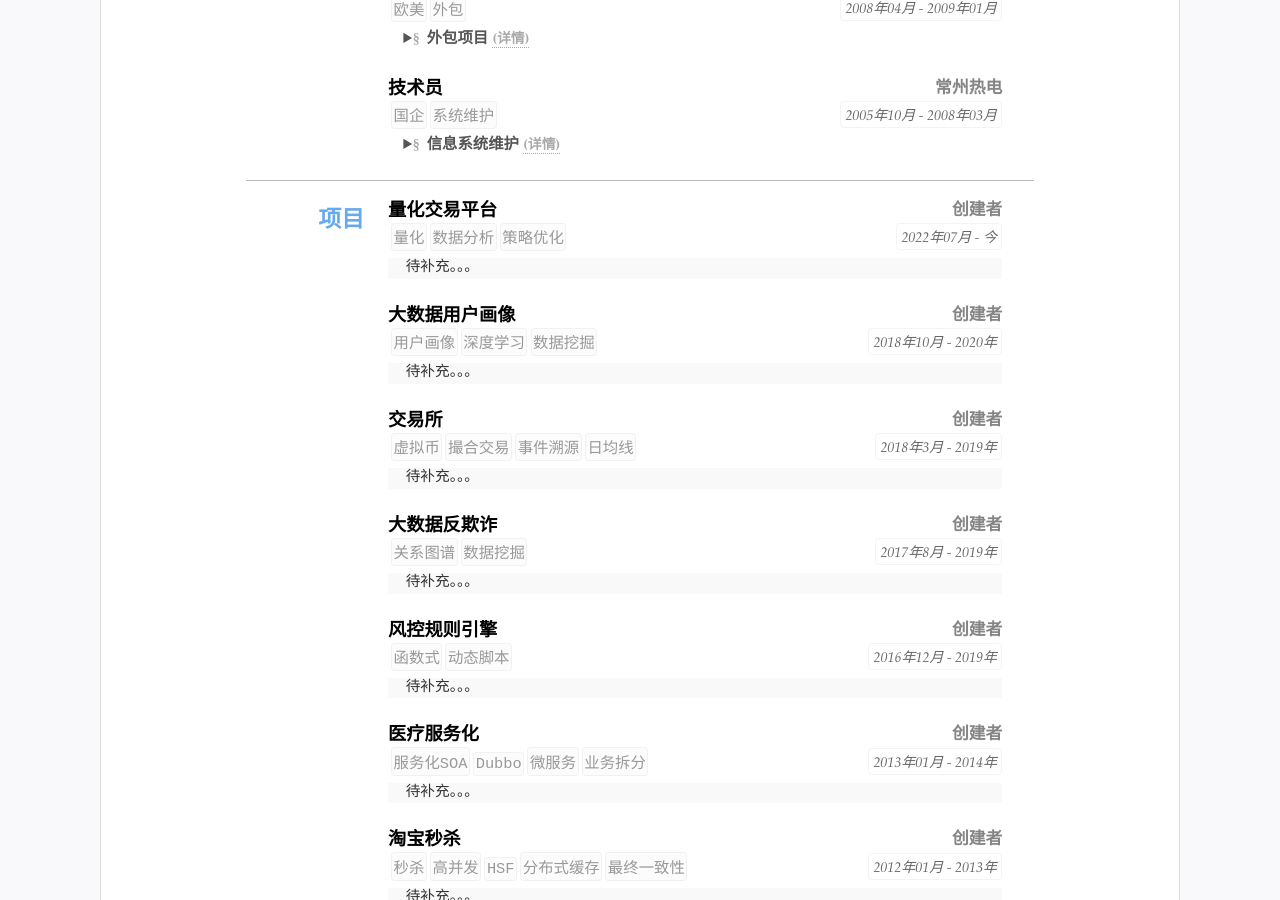
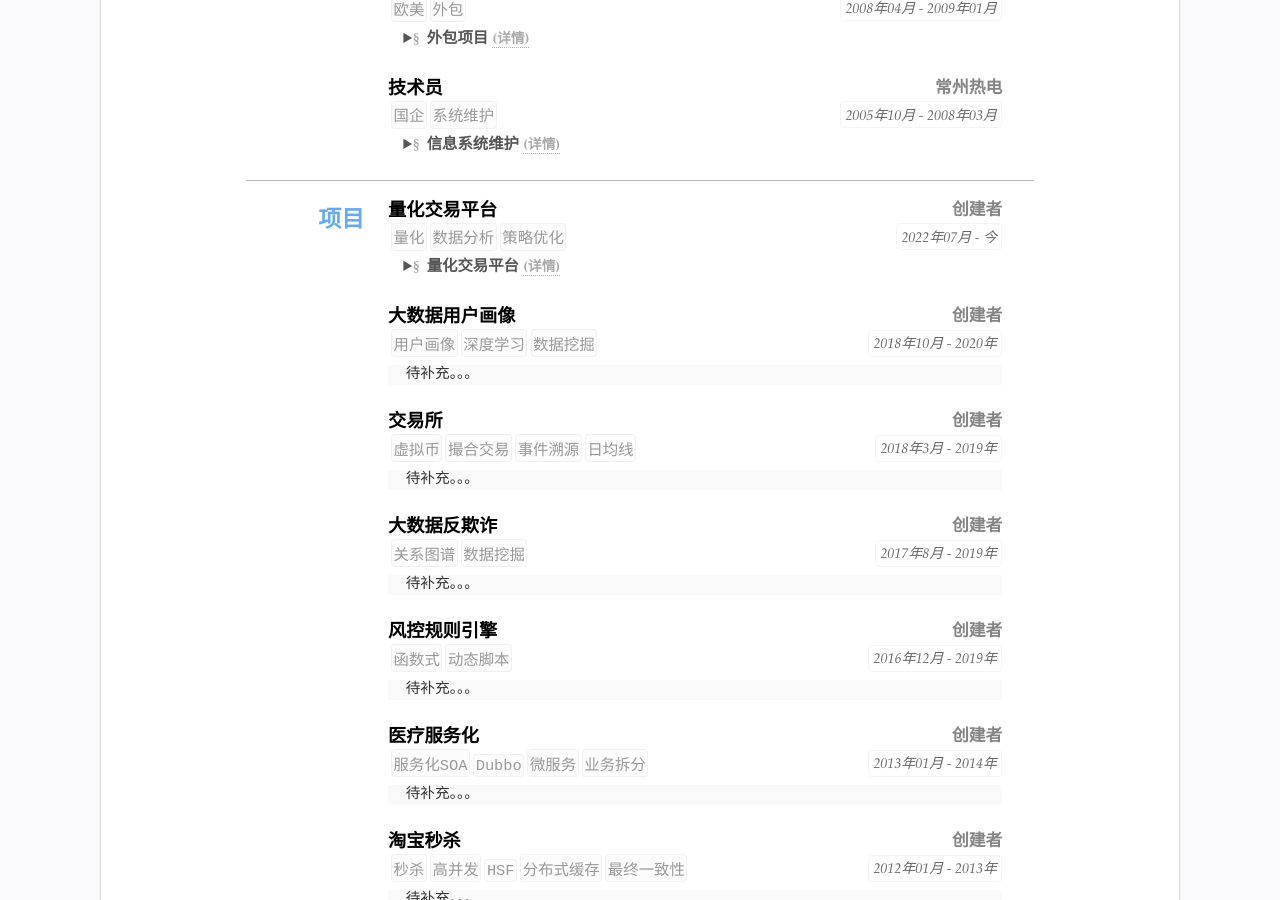
Before and after one commit to kennykong/resume, a Jekyll site: the page built from index.html, in a window 1280 px wide and 900 px high, scrolled down 2421 px. Built offline with Jekyll 4.4.1, drawn with Linux system fonts in a browser that asks for light colours.

Commit message:
update resume.yml

```diff
--- a/_data/resume.yml
+++ b/_data/resume.yml
@@ -197,6 +197,7 @@ main: #简历主要内容，
       - 数据分析
       - 策略优化
     duration: 2022年07月 - 今
+    summary: 量化交易平台
     detail:
       md: _data/projects/2023_quantitative.md
     sub: 创建者
```
